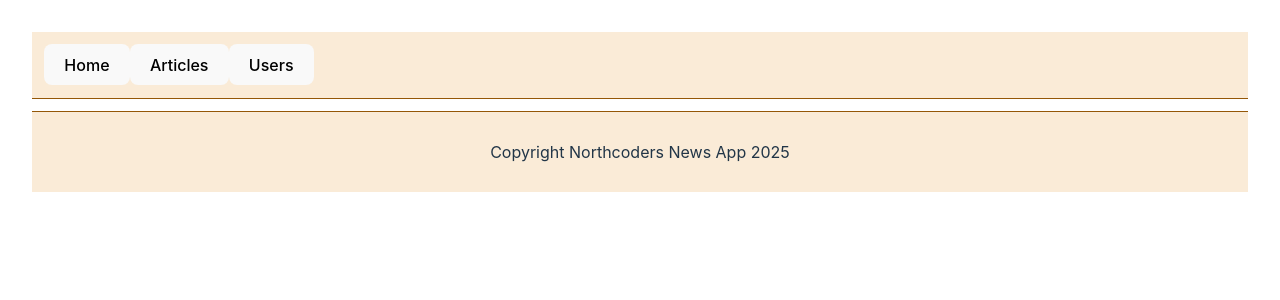
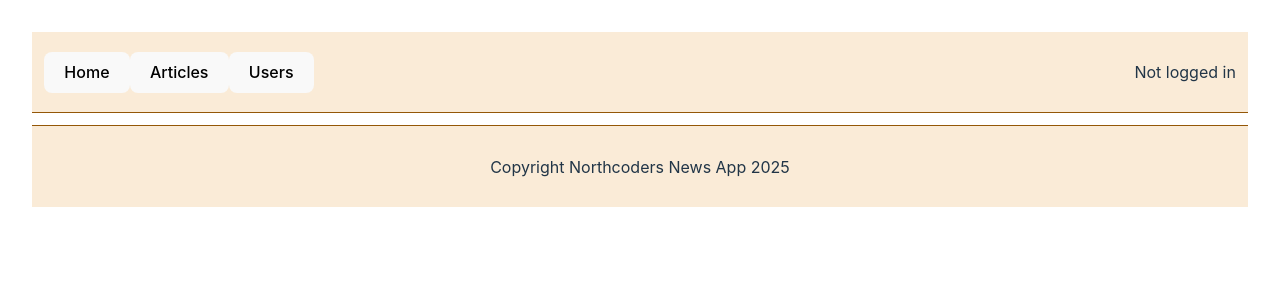
Before and after one commit to Lione-25/nc-news, a React (Vite) app: page / in a window 1280 px wide. Shown: the top 300 px of the page. Built offline with nearby package versions, Linux system fonts and the light colour scheme.

Commit message:
display logged in user in header

```diff
--- a/src/App.css
+++ b/src/App.css
@@ -42,7 +42,10 @@
 }
 
 header {
-  text-align: left;
+  display: flex;
+  justify-content: space-between;
+  align-items: center;
+  /* text-align: left; */
   padding: 1%;
   background-color: antiquewhite;
   border-bottom: 1px solid rgb(148, 87, 7);
--- a/src/App.jsx
+++ b/src/App.jsx
@@ -1,9 +1,9 @@
 import { Routes, Route } from "react-router-dom";
 import "./App.css";
+import Header from "./components/header/header";
 import HomePage from "./components/home-page";
 import ArticlesPage from "./components/articles-page/articles-page";
 import ArticlePage from "./components/article-page/article-page";
-import NavBar from "./components/nav-bar";
 import UsersPage from "./components/users-page/users-page";
 import { UserAccountProvider } from "./contexts/UserAccount";
 
@@ -12,7 +12,7 @@ function App() {
     <>
       <UserAccountProvider>
         <header>
-          <NavBar />
+          <Header />
         </header>
         <Routes>
           <Route path="/" element={<HomePage />}></Route>
--- /dev/null
+++ b/src/components/header/header.jsx
@@ -0,0 +1,14 @@
+import { useContext } from "react";
+import NavBar from "./nav-bar";
+import { UserAccount } from "../../contexts/UserAccount";
+
+function Header() {
+  const { loggedInUser } = useContext(UserAccount);
+  return (
+    <>
+      <NavBar />
+      <p> {loggedInUser ? `Logged in as ${loggedInUser}` : "Not logged in"}</p>
+    </>
+  );
+}
+export default Header;
```
Also changed, not shown: src/components/header/nav-bar.jsx (renamed from src/components/nav-bar.jsx).
